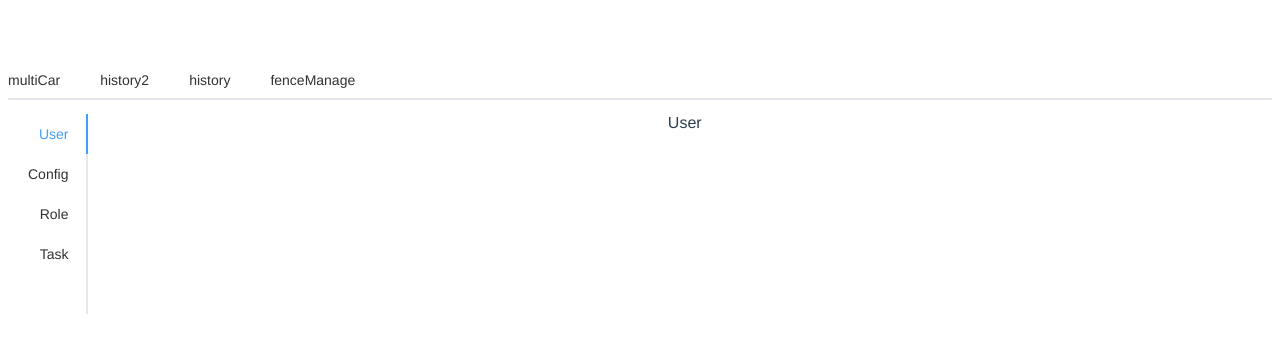
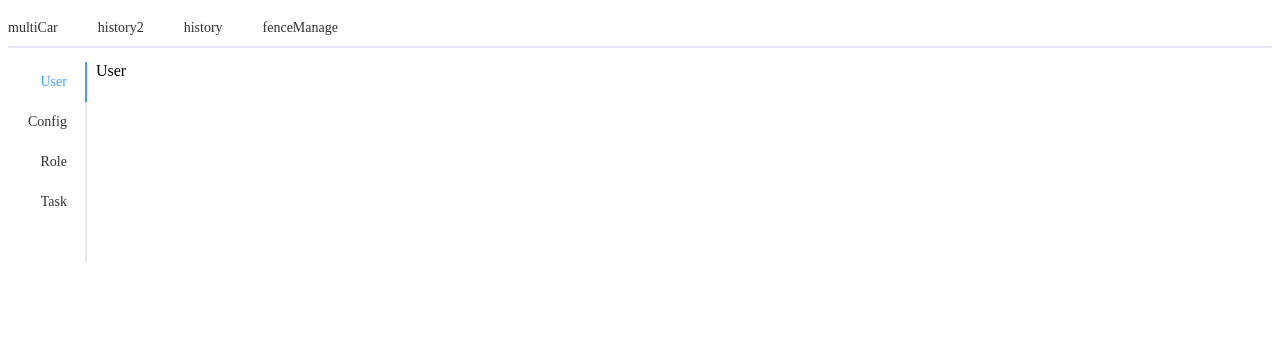
Before and after one commit to Lady-Gao/components_v3_npm, a Vue app: page / in a window 1280 px wide. Shown: the top 352 px of the page. Built offline with nearby package versions, Linux system fonts and the light colour scheme.

Commit message:
no message

```diff
--- a/src/App.vue
+++ b/src/App.vue
@@ -27,13 +27,13 @@ function tabClick(val:String){
   </div>
 </template>
 
-<style>
-#app {
-  font-family: Avenir, Helvetica, Arial, sans-serif;
-  -webkit-font-smoothing: antialiased;
-  -moz-osx-font-smoothing: grayscale;
-  text-align: center;
-  color: #2c3e50;
-  margin-top: 60px;
-}
+<style lang='scss'>
+// #app {
+//   font-family: Avenir, Helvetica, Arial, sans-serif;
+//   -webkit-font-smoothing: antialiased;
+//   -moz-osx-font-smoothing: grayscale;
+//   text-align: center;
+//   color: #2c3e50;
+//   margin-top: 60px;
+// }
 </style>
--- a/vite.config.ts
+++ b/vite.config.ts
@@ -14,4 +14,12 @@ export default defineConfig({
       }
     ]
   },
+  css: {
+    preprocessorOptions: {
+      scss: {
+        charset: false,
+        additionalData: `$injectedColor: orange;`
+      }
+    }
+  }
 })
```
Also changed, not shown: 3 other files (tests, documents, lock files or other folders).
